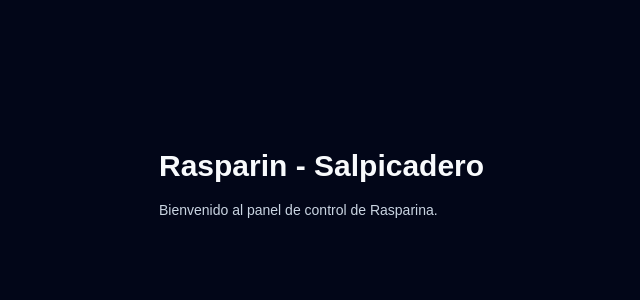
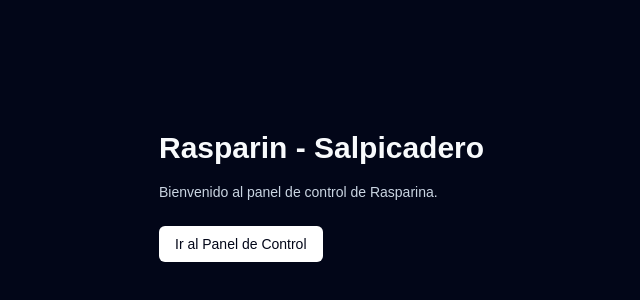
Before and after one commit to jSantrich1967/Rasparin-, a Next.js app: page / in a window 1280 px wide. Shown: the part 204-504 px from the top of the page, without its empty margins (209-849 px from the left). Built offline with nearby package versions, Linux system fonts and the light colour scheme.

Commit message:
Add dashboard link to home page

```diff
--- a/src/app/page.tsx
+++ b/src/app/page.tsx
@@ -8,6 +8,12 @@ export default function Home() {
         <p className="text-sm text-slate-300 mb-6">
           Bienvenido al panel de control de Rasparina.
         </p>
+        <a
+          href="/dashboard"
+          className="inline-block bg-white text-slate-950 px-4 py-2 rounded-md font-medium text-sm hover:bg-slate-200 transition-colors"
+        >
+          Ir al Panel de Control
+        </a>
       </div>
     </main>
   );
```
